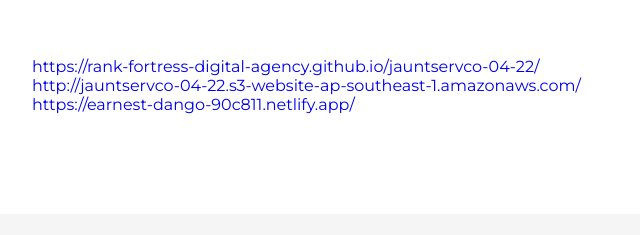
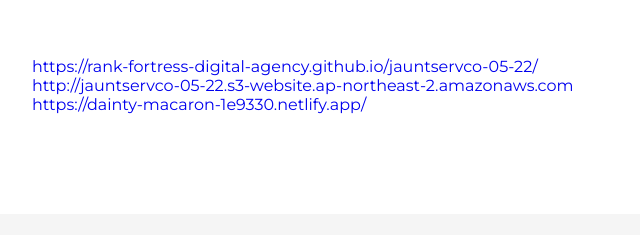
Before and after one commit to Rank-Fortress-Digital-Agency/jauntservco-05-22, a plain HTML site: page index.html in a window 1280 px wide. Shown: the part 7258-7493 px from the top of the page, 136-776 px from the left. Drawn offline with Linux system fonts and the light colour scheme.

Commit message:
Add files via upload

```diff
--- a/index.html
+++ b/index.html
@@ -267,16 +267,16 @@
         <section>
           <a
             target="_bLank"
-            href="https://rank-fortress-digital-agency.github.io/jauntservco-04-22/"
-            >https://rank-fortress-digital-agency.github.io/jauntservco-04-22/</a
+            href="https://rank-fortress-digital-agency.github.io/jauntservco-05-22/"
+            >https://rank-fortress-digital-agency.github.io/jauntservco-05-22/</a
           ><br />
           <a
             target="_bLank"
-            href="http://jauntservco-04-22.s3-website-ap-southeast-1.amazonaws.com/"
-            >http://jauntservco-04-22.s3-website-ap-southeast-1.amazonaws.com/</a
+            href="http://jauntservco-05-22.s3-website.ap-northeast-2.amazonaws.com"
+            >http://jauntservco-05-22.s3-website.ap-northeast-2.amazonaws.com</a
           ><br />
-          <a target="_bLank" href="https://earnest-dango-90c811.netlify.app/"
-            >https://earnest-dango-90c811.netlify.app/</a
+          <a target="_bLank" href="https://dainty-macaron-1e9330.netlify.app/"
+            >https://dainty-macaron-1e9330.netlify.app/</a
           >
         </section>
       </div>
```
